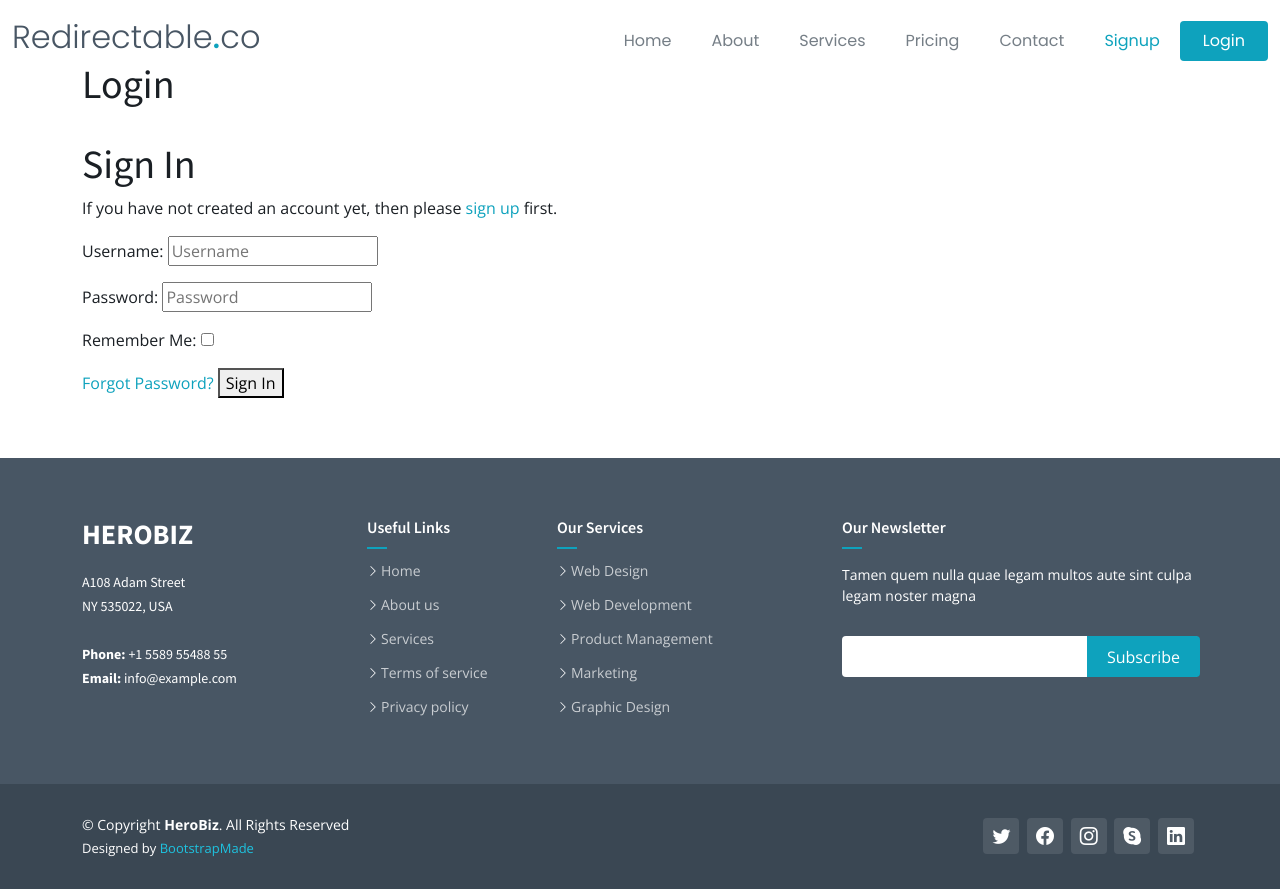
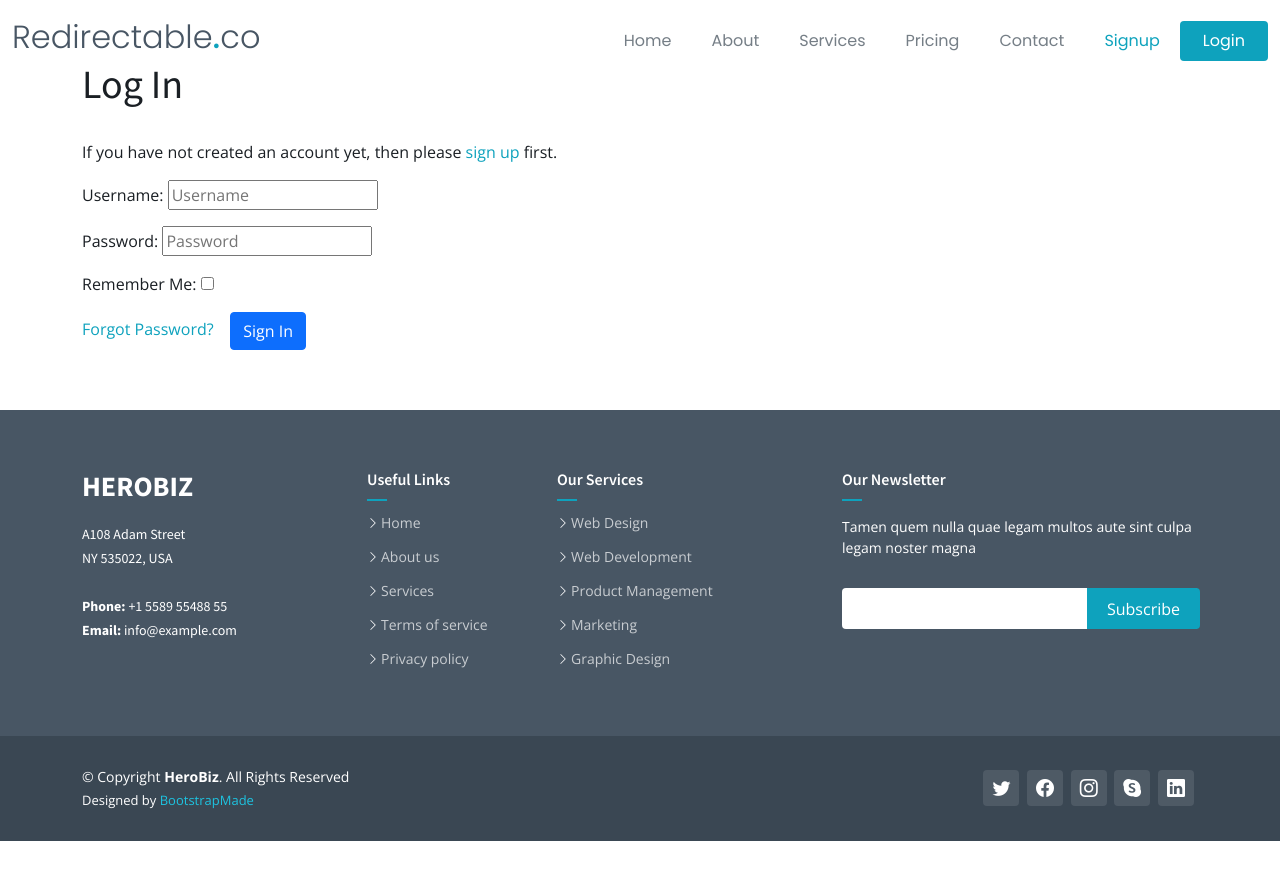
Before and after one commit to HewyK/redirectable, a Django app: page /accounts/login/ in a window 1280 px wide. After the commit the page ends 841 px from the top, so only its background shows below. Run offline with Django 3.2, Linux system fonts and the light colour scheme; some libraries are stand-ins or nearby versions.

Commit message:
updated login / logout buttons and styling

```diff
--- a/redirectable/templates/account/login.html
+++ b/redirectable/templates/account/login.html
@@ -4,11 +4,9 @@
 {% load account socialaccount %}
 
 {% block title_block %}
-    <h1 >Login</h1>
+    <h1 >{% trans "Log In" %}</h1>
 {% endblock %}
 {% block content %}
-
-<h1>{% trans "Sign In" %}</h1>
 
 {% get_providers as socialaccount_providers %}
 
@@ -41,7 +39,8 @@ for a {{ site_name }} account and sign in below:{% endblocktrans %}</p>
   <input type="hidden" name="{{ redirect_field_name }}" value="{{ redirect_field_value }}" />
   {% endif %}
   <a class="button secondaryAction" href="{% url 'account_reset_password' %}">{% trans "Forgot Password?" %}</a>
-  <button class="primaryAction" type="submit">{% trans "Sign In" %}</button>
+  &nbsp;&nbsp;
+  <button class="btn btn-primary" type="submit">{% trans "Sign In" %}</button>
 </form>
 
 {% endblock %}
--- a/redirectable/templates/account/logout.html
+++ b/redirectable/templates/account/logout.html
@@ -4,11 +4,9 @@
 {% load account socialaccount %}
 
 {% block title_block %}
-    <h1 >Logout</h1>
+    <h1 >{% trans "Log Out" %}</h1>
 {% endblock %}
 {% block content %}
-
-<h1>{% trans "Sign Out" %}</h1>
 
 <p>{% trans 'Are you sure you want to sign out?' %}</p>
 
@@ -17,7 +15,7 @@
   {% if redirect_field_value %}
   <input type="hidden" name="{{ redirect_field_name }}" value="{{ redirect_field_value }}"/>
   {% endif %}
-  <button type="submit">{% trans 'Sign Out' %}</button>
+  <button class="btn btn-primary" type="submit">{% trans 'Sign Out' %}</button>
 </form>
 
 
--- a/redirectable/templates/account/signup.html
+++ b/redirectable/templates/account/signup.html
@@ -4,10 +4,9 @@
 {% load account socialaccount %}
 
 {% block title_block %}
-    <h1 >Sign Up</h1>
+    <h1 >{% trans "Sign Up" %}</h1>
 {% endblock %}
 {% block content %}
-<h1>{% trans "Sign Up" %}</h1>
 
 <p>{% blocktrans %}Already have an account? Then please <a href="{{ login_url }}">sign in</a>.{% endblocktrans %}</p>
 
--- a/redirectable/templates/includes/base.html
+++ b/redirectable/templates/includes/base.html
@@ -75,7 +75,7 @@
 
     {% if messages %}
     <!-- ======= Messages ======= -->
-    <div class="container pt-5 mt-5 mb-0 pb-0">
+    <div class="container pt-5 mt-5 mb-0 pb-0" id="messagesContainer">
     {% for message in messages %}
       {% if message.level == DEFAULT_MESSAGE_LEVELS.ERROR %}
         <div class="alert alert-alert alert-dismissible fade show" role="alert">
```
